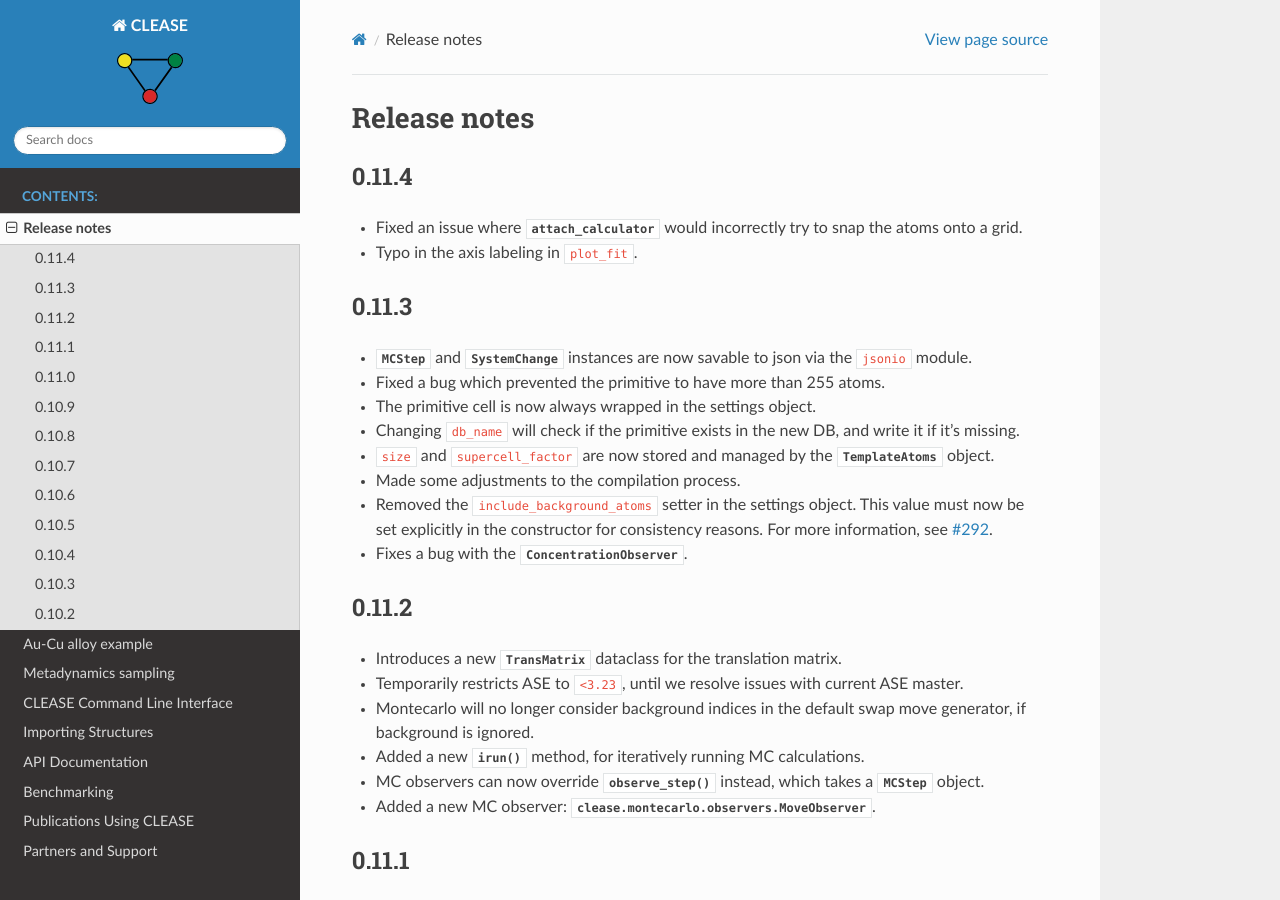
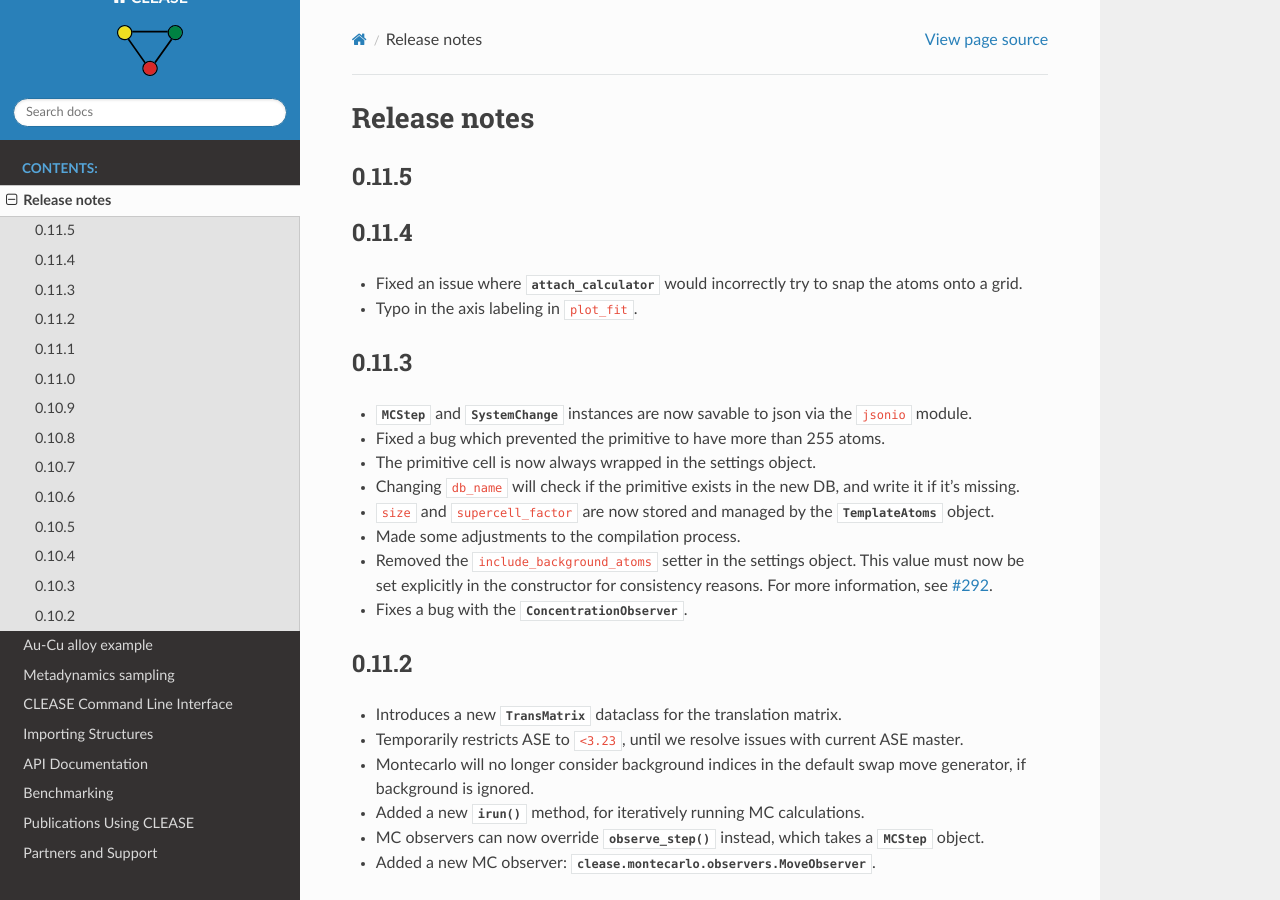
Before and after one commit to wuziqiqiqi/PD, a Sphinx documentation site: the page built from doc/source/releasenotes.rst, in a window 1280 px wide and 900 px high. Built offline with Sphinx 7.4.7 and the Read the Docs theme 2.0.0, drawn with Linux system fonts in a browser that asks for light colours; pages that are not in the unit, such as notebooks, are missing from menus.

Commit message:
Bump version to 0.11.5

```diff
--- a/doc/source/releasenotes.rst
+++ b/doc/source/releasenotes.rst
@@ -3,6 +3,10 @@
 =============
 Release notes
 =============
+
+0.11.5
+=======
+
 
 0.11.4
 =======
```
Also changed, not shown: 1 other file.
